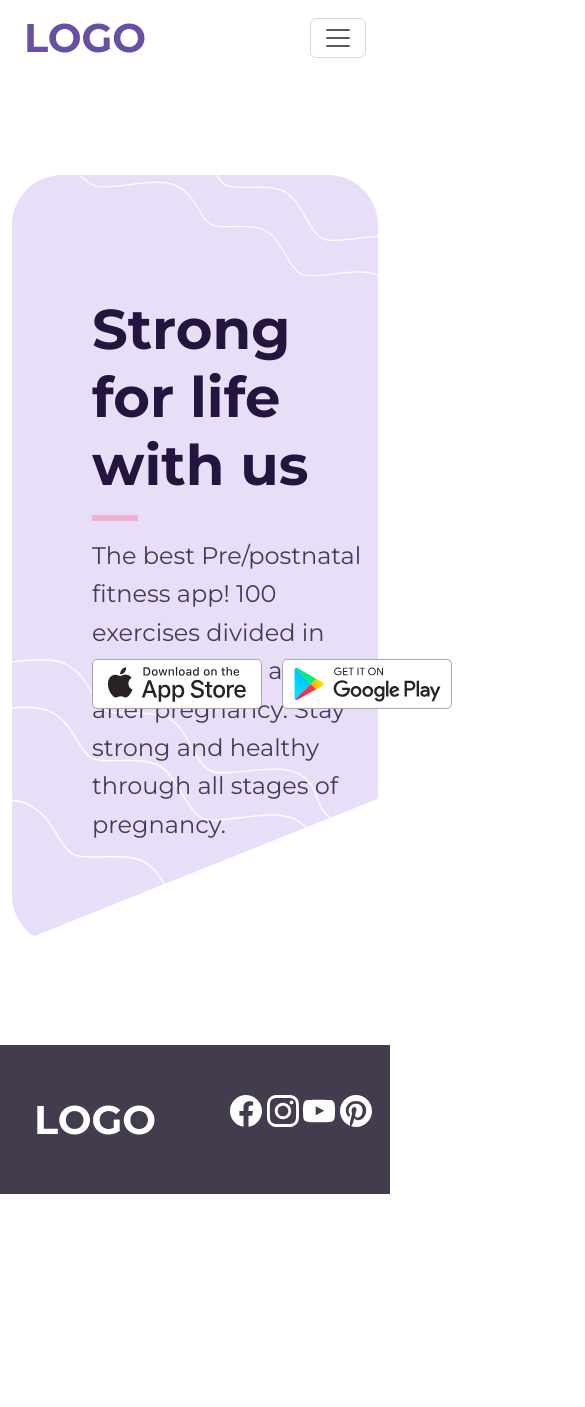
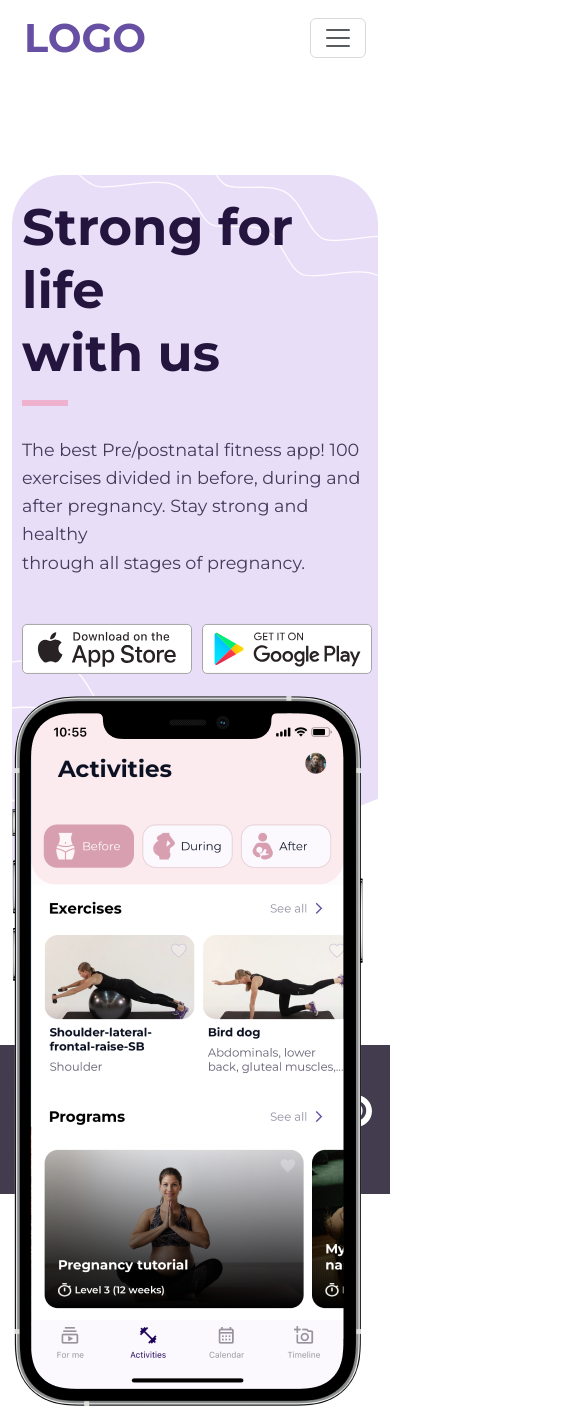
Before and after one commit to Yaroslavvvvvvvv/stfalcon_test, a Vue app: page / in a window 390 px wide. Shown: the top 1407 px of the page, 585 px wide, since content can reach past the window. Before the commit the page ends 1194 px from the top, so only its background shows below. Built offline with nearby package versions, Linux system fonts and the light colour scheme.

Commit message:
end adaptation first section

```diff
--- a/src/assets/styles/first_section.scss
+++ b/src/assets/styles/first_section.scss
@@ -85,12 +85,12 @@
 
   .iphone {
     margin-top: -650px;
-    margin-left: 850px;
+    margin-left: 190px;
   }
 
   h1 {
     margin-top: -650px;
-    margin-left: 80px;
+    margin-left: 100px;
     color: $dark_text;
     font-family: $font;
     font-size: 3.5rem;
@@ -100,13 +100,14 @@
   }
 
   .colored_line {
-    margin-left: 80px;
+    margin-left: 100px;
     width: 46px;
     border: 3px solid $colored_line;
   }
 
   p {
-    margin-left: 80px;
+    margin-top: 30px;
+    margin-left: 100px;
     color: $next_text;
     font-family: $font;
     font-size: 1.5rem;
@@ -116,22 +117,133 @@
   }
 
   .app_store {
-    margin-top: -550px;
-    margin-left: 80px;
+    margin-top: 30px;
+    margin-left: 100px;
   }
 
   .google_play {
-    margin-top: -550px;
-    margin-left: 270px;
+    margin-top: 30px;
+    margin-left: 10px;
   }
 
   .left_phone {
-    margin-top: -260px;
-    margin-left: 720px;
+    margin-top: -385px;
+    margin-left: 60px;
   }
 
   .right_phone {
-    margin-top: -260px;
-    margin-left: 990px;
+    margin-top: -435px;
+    margin-left: 330px;
+  }
+
+  @media (max-width: 1399.98px) {
+    .iphone {
+      margin-left: 100px;
+    }
+    .left_phone {
+      margin-left: -30px;
+    }
+    .right_phone {
+      margin-top: -385px;
+      margin-left: 10px;
+    }
+  }
+  @media (max-width: 1199.98px) {
+    .iphone {
+      margin-top: -670px;
+      margin-left: 60px;
+    }
+    h1 {
+      margin-left: 50px;
+      font-size: 3.3rem;
+    }
+    .colored_line {
+      margin-left: 50px;
+    }
+    p {
+      font-size: 1.4rem;
+      margin-left: 50px;
+    }
+    .app_store {
+      margin-left: 50px;
+    }
+    .left_phone {
+      margin-left: -70px;
+    }
+    .right_phone {
+      margin-top: -430px;
+      margin-left: 190px;
+    }
+  }
+  @media (max-width: 991.98px) {
+    h1 {
+      margin-left: 20px;
+      font-size: 2.8rem;
+    }
+    p {
+      margin-left: 20px;
+      font-size: 1rem;
+    }
+    .colored_line {
+      margin-left: 20px;
+    }
+    .app_store {
+      margin-left: 20px;
+    }
+    .google_play {
+      margin-top: 30px;
+      margin-left: 20px;
+    }
+    .left_phone {
+      display: none;
+    }
+    .right_phone {
+      display: none;
+    }
+    .iphone {
+      margin-left: -20px;
+      margin-top: -400px;
+    }
+  }
+  @media (max-width: 767.98px) {
+    .iphone {
+      margin-top: -270px;
+      margin-left: 140px;
+    }
+    h1 {
+      font-size: 3.5rem;
+      margin-top: -750px;
+
+    }
+    p {
+      font-size: 1.5rem;
+    }
+    .app_store {
+      margin-left: 20px;
+    }
+  }
+  @media (max-width: 575.98px) {
+    h1 {
+      font-size: 3.2rem;
+      margin-left: 10px;
+    }
+    .colored_line {
+      margin-left: 10px;
+    }
+
+    p {
+      font-size: 1.1rem;
+      margin-left: 10px;
+    }
+    .app_store {
+      margin-left: 10px;
+    }
+    .google_play{
+      margin-left: 10px;
+    }
+    .iphone{
+      margin-left: 0;
+      margin-top: -250px;
+    }
   }
 }
--- a/src/components/FirstSection.vue
+++ b/src/components/FirstSection.vue
@@ -19,32 +19,26 @@
             <img src="../assets/img/first_section/fifth_line.svg" alt="line" class="mw-100 fifth_line">
           </div>
         </div>
-        <div class="position-absolute">
-          <img src="../assets/img/first_section/iphone.png" alt="iphone" class="mw-100 iphone">
-        </div>
-        <div class="position-absolute">
+        <div class="row position-absolute">
+          <div class="col-lg-6 col-md-6 col-sm-12">
             <h1>Strong for life<br>with us</h1>
             <hr class="colored_line">
             <p>The best Pre/postnatal fitness app! 100<br>
               exercises divided in before, during and<br>
               after pregnancy. Stay strong and healthy<br>
               through all stages of pregnancy. </p>
-        </div>
-        <div class="position-absolute">
             <a href="#">
               <img src="../assets/img/first_section/app_store.svg" alt="logo" class="mw-100 app_store">
             </a>
-        </div>
-        <div class="position-absolute">
             <a href="#">
               <img src="../assets/img/first_section/google_play.svg" alt="logo" class="mw-100 google_play">
             </a>
           </div>
-        <div class="position-absolute">
+          <div class="col-lg-6 col-md-6 col-sm-12">
+            <img src="../assets/img/first_section/iphone.png" alt="iphone" class="mw-100 iphone">
             <img src="../assets/img/first_section/left_phone.png" alt="image" class="mw-100 left_phone">
+            <img src="../assets/img/first_section/right_phone.png" alt="image" class="mw-100 right_phone">
           </div>
-        <div class="position-absolute">
-          <img src="../assets/img/first_section/right_phone.png" alt="image" class="mw-100 right_phone">
         </div>
       </div>
     </div>
```
Also changed, not shown: 1 other file (tests, documents, lock files or other folders). Lines whose indentation alone changed are shown as unchanged.
